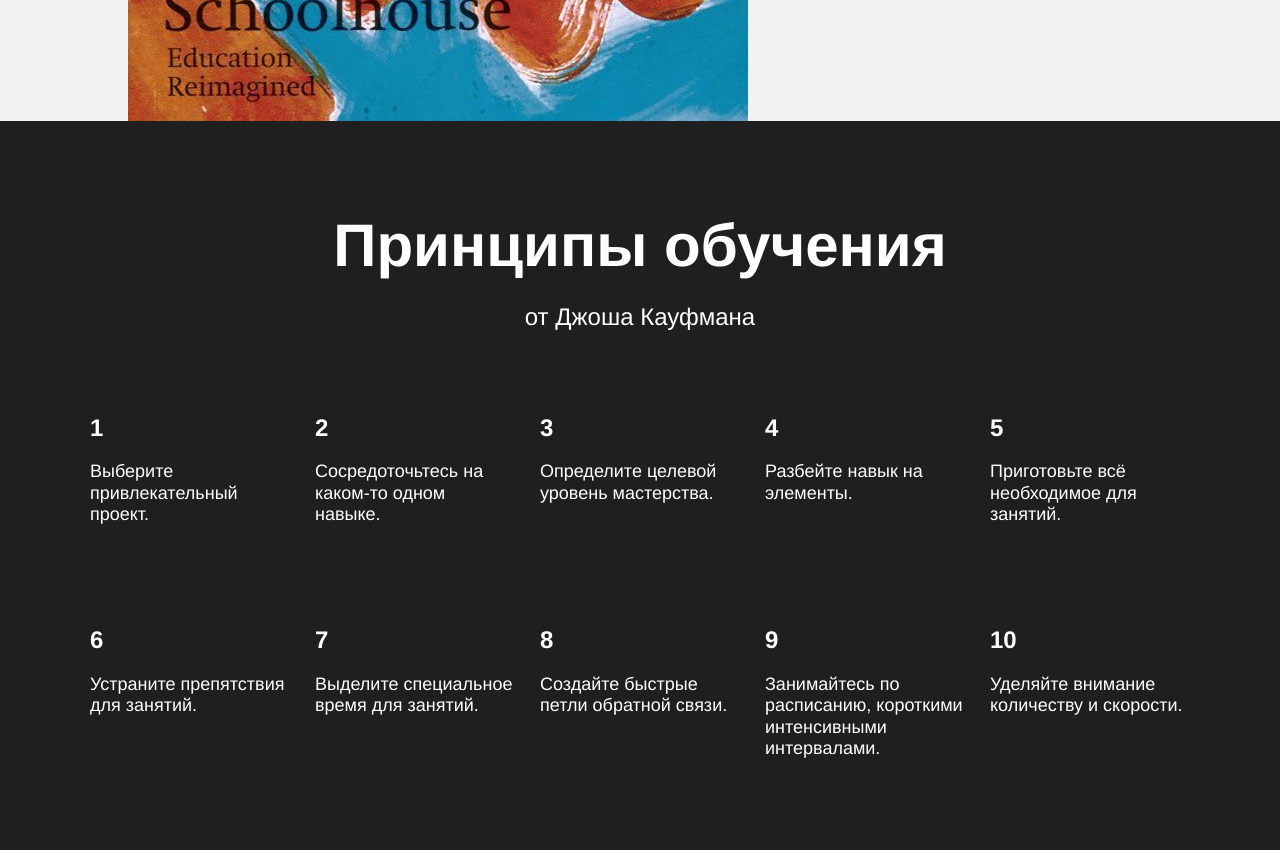
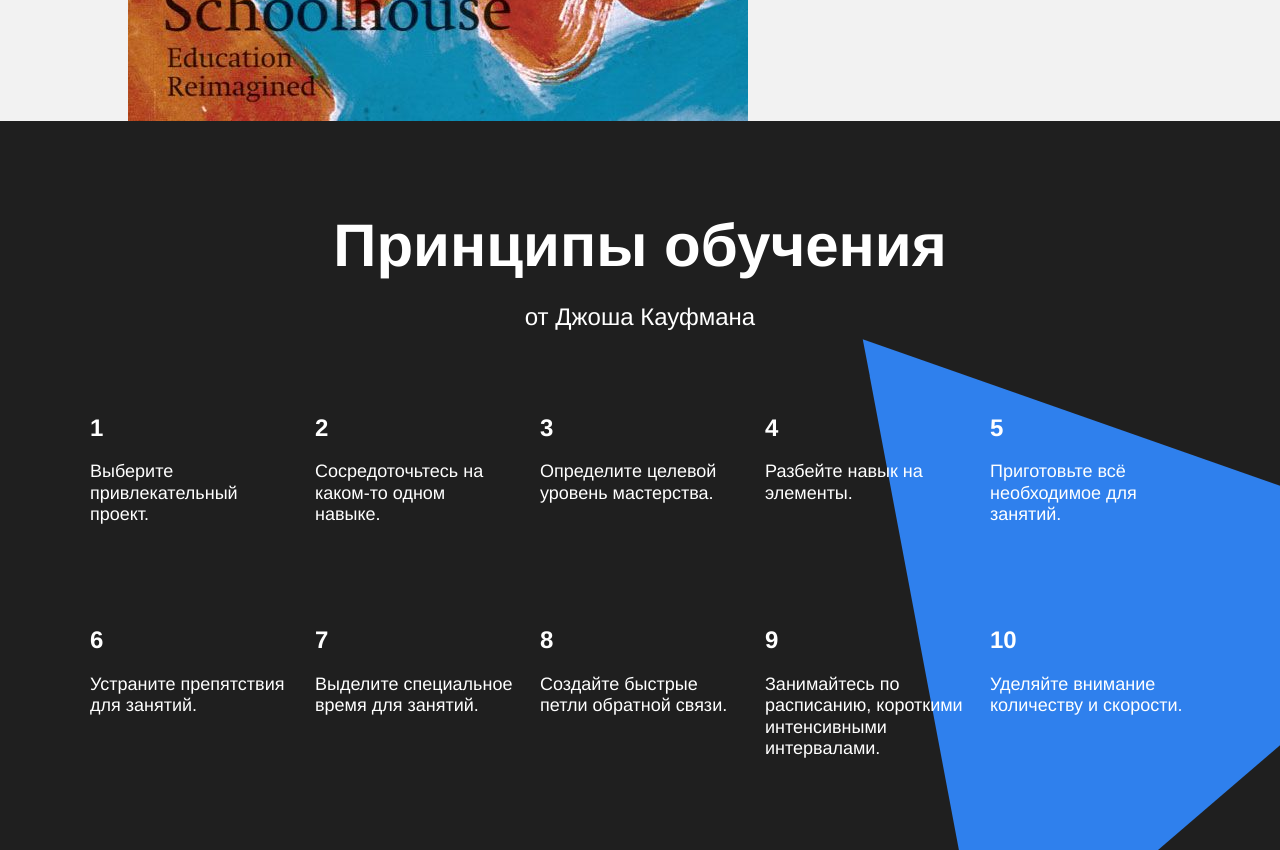
Before and after one commit to nekom113/startkit_YP_task2, a plain HTML site: page index.html in a window 1280 px wide. Shown: the part 6060-6910 px from the top of the page. Drawn offline with Linux system fonts and the light colour scheme; files whose address does not match are found by name.

Commit message:
Update kaufman__triangle.css

```diff
--- a/blocks/kaufman/__triangle/kaufman__triangle.css
+++ b/blocks/kaufman/__triangle/kaufman__triangle.css
@@ -4,5 +4,5 @@
   right: -210px;
   width: 877px;
   height: 877px;
-  background: url("../images/kaufman-triangle.svg") center/cover;
+  background: url("../../../images/kaufman-triangle.svg") center/cover;
 }
```
